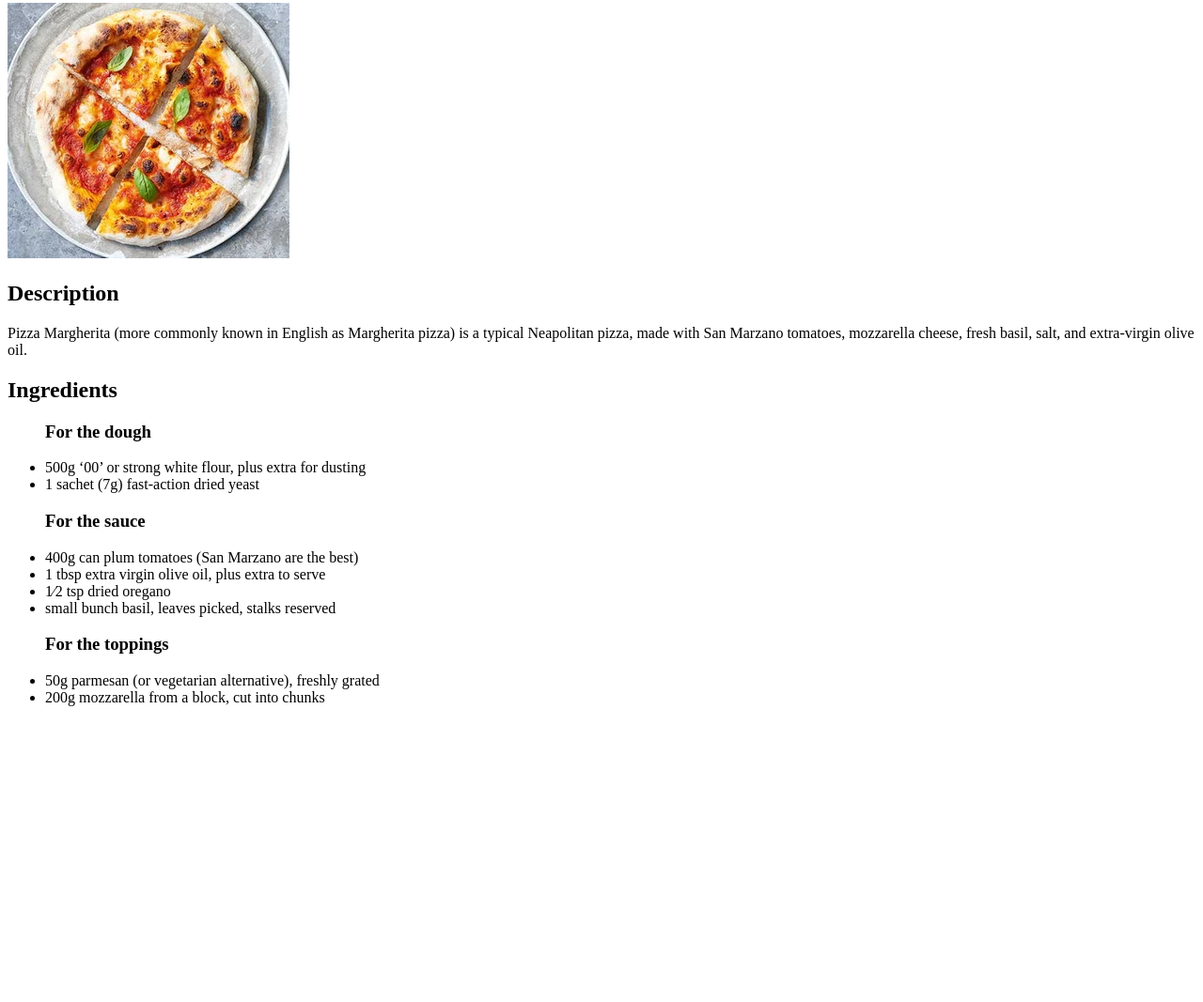
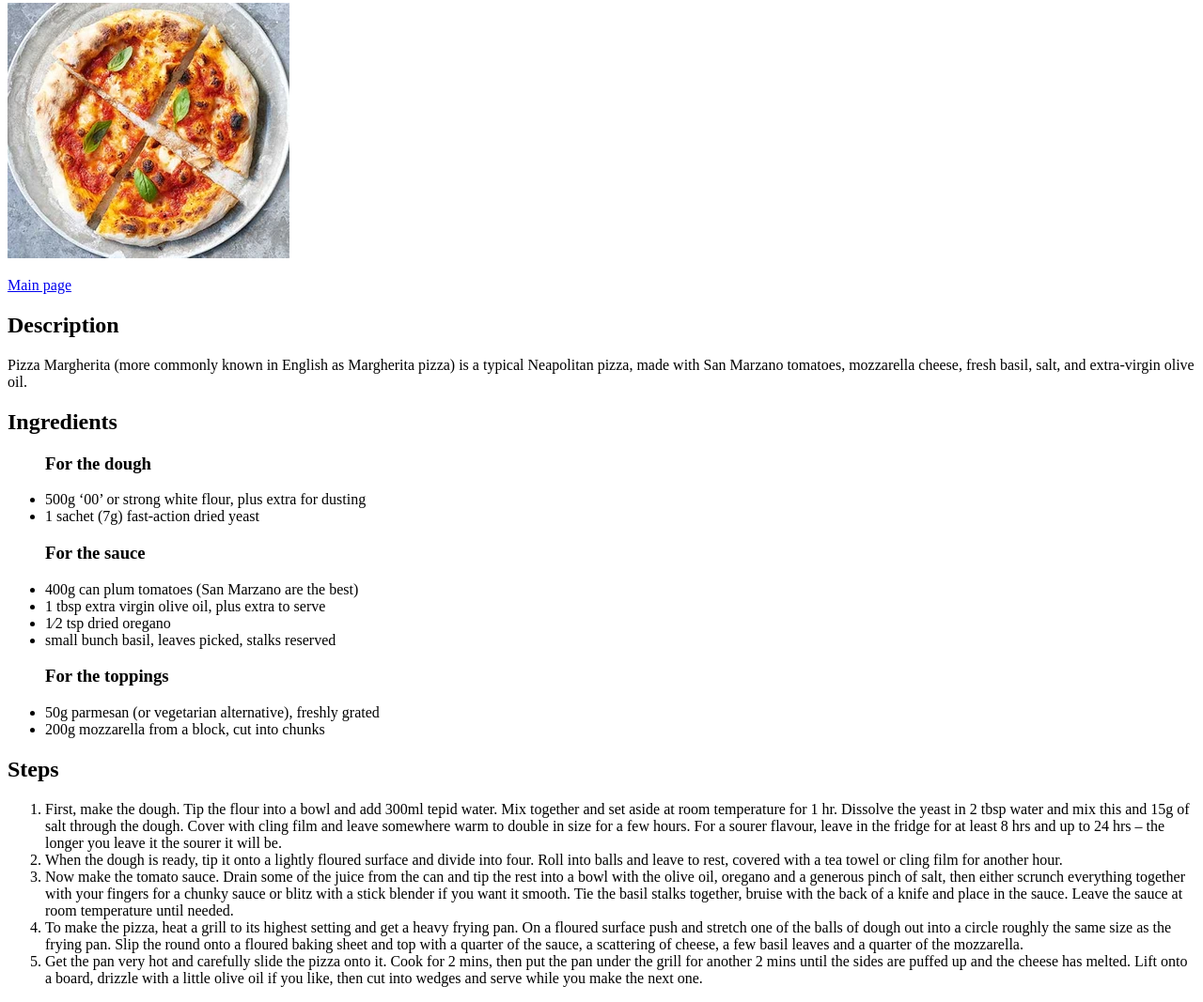
Before and after one commit to BizziOo/odin-recipes, a plain HTML site: page recipes/margherita.html in a window 1280 px wide. Shown: the part 77-1144 px from the top of the page at 94% size. Before the commit the page ends 845 px from the top, so only its background shows below. Drawn offline with Linux system fonts and the light colour scheme.

Commit message:
Adding 1 page

```diff
--- a/recipes/margherita.html
+++ b/recipes/margherita.html
@@ -9,8 +9,12 @@
 <body>
     <h1>Margherita</h1>
     <img src="../images/marghuerita-6e61fd5.webp" alt="Margherita">
+    <p></p>
+    <a href="../index.html">Main page</a>
     <h2>Description</h2>
-    <p>Pizza Margherita (more commonly known in English as Margherita pizza) is a typical Neapolitan pizza, made with San Marzano tomatoes, mozzarella cheese, fresh basil, salt, and extra-virgin olive oil.</p>
+    <p>Pizza Margherita (more commonly known in English as Margherita pizza)
+        is a typical Neapolitan pizza, made with San Marzano tomatoes, mozzarella cheese,
+        fresh basil, salt, and extra-virgin olive oil.</p>
     <h2>Ingredients</h2>
     <ul>
         <h3>For the dough</h3>
@@ -25,5 +29,18 @@
         <li>50g parmesan (or vegetarian alternative), freshly grated</li>
         <li>200g mozzarella from a block, cut into chunks</li>
     </ul>
+    <h2>Steps</h2>
+    <ol>
+        <li>First, make the dough.
+            Tip the flour into a bowl and add 300ml tepid water.
+            Mix together and set aside at room temperature for 1 hr.
+            Dissolve the yeast in 2 tbsp water and mix this and 15g of salt through the dough.
+            Cover with cling film and leave somewhere warm to double in size for a few hours.
+            For a sourer flavour, leave in the fridge for at least 8 hrs and up to 24 hrs – the longer you leave it the sourer it will be.</li>
+        <li>When the dough is ready, tip it onto a lightly floured surface and divide into four. Roll into balls and leave to rest, covered with a tea towel or cling film for another hour.</li>
+        <li>Now make the tomato sauce. Drain some of the juice from the can and tip the rest into a bowl with the olive oil, oregano and a generous pinch of salt, then either scrunch everything together with your fingers for a chunky sauce or blitz with a stick blender if you want it smooth. Tie the basil stalks together, bruise with the back of a knife and place in the sauce. Leave the sauce at room temperature until needed.</li>
+        <li>To make the pizza, heat a grill to its highest setting and get a heavy frying pan. On a floured surface push and stretch one of the balls of dough out into a circle roughly the same size as the frying pan. Slip the round onto a floured baking sheet and top with a quarter of the sauce, a scattering of cheese, a few basil leaves and a quarter of the mozzarella.</li>
+        <li>Get the pan very hot and carefully slide the pizza onto it. Cook for 2 mins, then put the pan under the grill for another 2 mins until the sides are puffed up and the cheese has melted. Lift onto a board, drizzle with a little olive oil if you like, then cut into wedges and serve while you make the next one.</li>
+    </ol>
 </body>
 </html>
```
